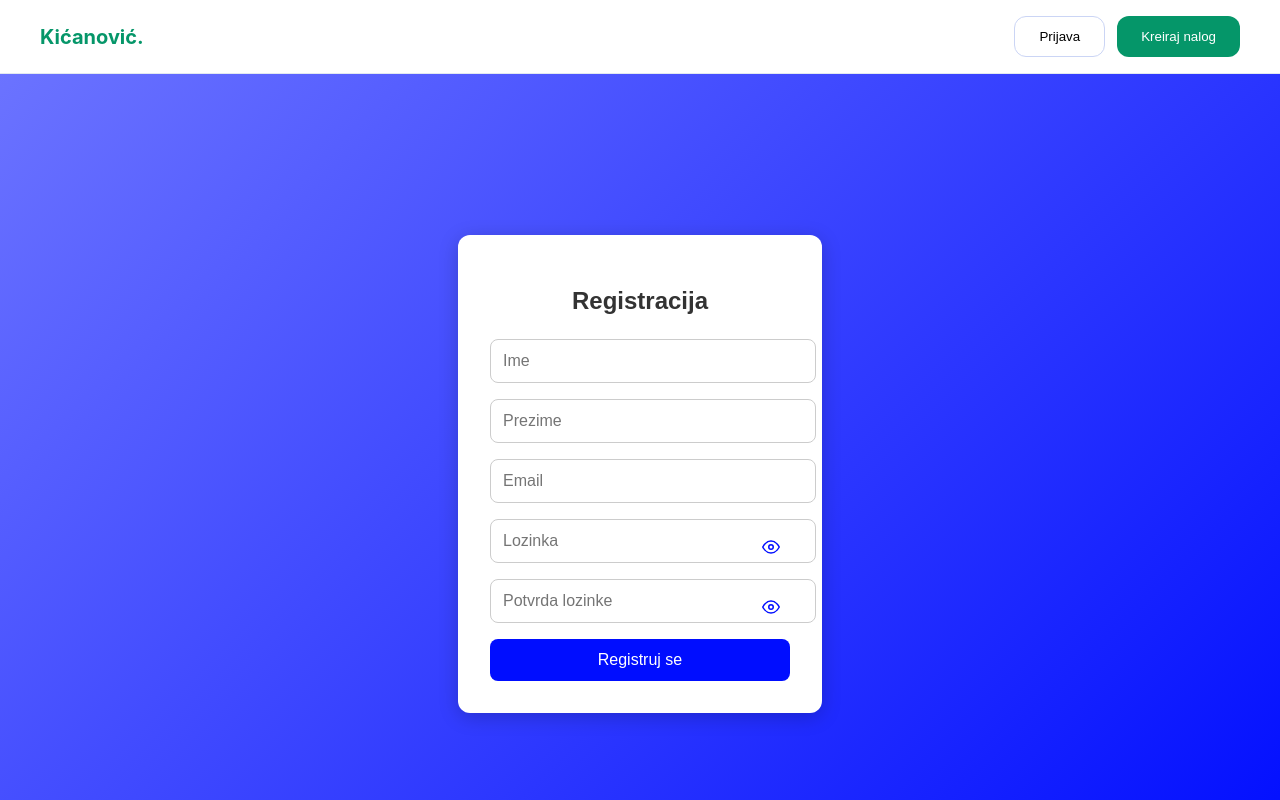
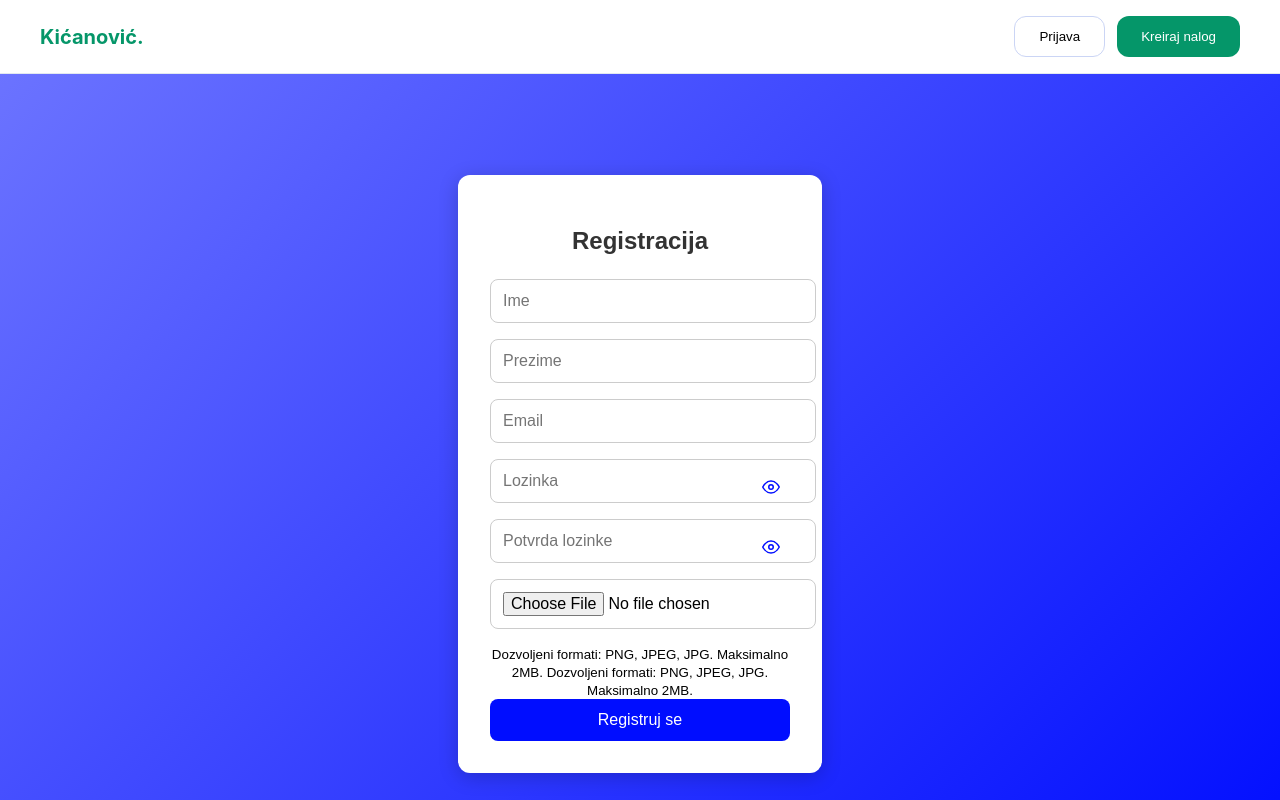
Before and after one commit to elab-development/internet-tehnologije-2025-vebapkzapregledfinansija_2019_0267, a React (Create React App) app in the folder licne-finansije-front/: page /register in a window 1280 px wide. Shown: the top 800 px of the page. Built offline with nearby package versions, Linux system fonts and the light colour scheme.

Commit message:
Omoguceno dodavanje profilne slike prilikom registracije

```diff
--- /dev/null
+++ b/licne-finansije-front/src/components/FileInput.jsx
@@ -0,0 +1,28 @@
+import React from 'react';
+
+const FileInput = ({
+    id,
+    label,
+    onChange,
+    accept,
+    hint,
+    required = false,
+    ...rest
+}) => {
+    return (
+        <div className="auth-field">
+            <label htmlFor={id}>{label}</label>
+            <input
+                id={id}
+                type="file"
+                accept={accept}
+                onChange={onChange}
+                required={required}
+                {...rest}
+            />
+            {hint && <small className="file-input-hint">{hint}</small>}
+        </div>
+    )
+};
+
+export default FileInput;
--- a/licne-finansije-front/src/pages/Login/LoginPage.jsx
+++ b/licne-finansije-front/src/pages/Login/LoginPage.jsx
@@ -24,7 +24,7 @@ const LoginPage = () => {
 
     try {
       const response = await api.post("/login", { email, password });
-            const {token, user, message} =response.data;
+      const { token, user, message } = response.data;
 
       //UPISIVANJE TOKENA I KORISNICKIH PODATAKA U LOCAL STORAGE
       localStorage.setItem("token", token);
@@ -38,9 +38,9 @@ const LoginPage = () => {
     } catch (err) {
       setLoading(false);
       console.log(err);
-           if(err.response.status === 401){
+      if (err.response.status === 401) {
         setError("Neispravni kredencijali");
-           } else if (err.response.status === 422){
+      } else if (err.response.status === 422) {
         setError("Neispravni podaci");
       } else {
         setError("Došlo je do greške. Pokušajte ponovo.");
@@ -57,7 +57,9 @@ const LoginPage = () => {
           type="email"
           placeholder="Email"
           value={email}
-          onChange={(e) => setEmail(e.target.value)}
+          onChange={(e) => setEmail(e.target.value)} //svaki put kada se promeni input, azurira se stanje emaila; kreira se event objekat koji sadrzi informacije o promeni,
+          // a zatim se koristi setEmail funkcija da se azurira stanje emaila sa novom vrednoscu iz inputa; target je ono na sta smo kliknuli, a .value je nova vrednost tog polja;
+          //  ovo omogucava da se stanje emaila u komponenti odrzi sinhronizovanim sa vrednoscu unetom u input polje
           required
         />
         {/* <input
--- a/licne-finansije-front/src/pages/RegistrationPage.jsx
+++ b/licne-finansije-front/src/pages/RegistrationPage.jsx
@@ -6,6 +6,9 @@ import PasswordInput from '../components/PasswordInput';
 import PrimaryButton from '../components/PrimaryButton';
 import api from '../api/api';
 import './Login/LoginPage.css';
+import FileInput from '../components/FileInput';
+
+
 
 const RegistrationPage = () => {
 
@@ -15,7 +18,19 @@ const RegistrationPage = () => {
   const [prezime, setPrezime] = useState("");
   const [email, setEmail] = useState("");
   const [password, setPassword] = useState("");
-    const[passwordConfirm, setPasswordConfirm] = useState("");
+  const [passwordConfirm, setPasswordConfirm] = useState("");
+  const [slika, setSlika] = useState(null);
+
+
+  const handleFileChange = (e) => {
+    const selectedFile = e.target.files[0];
+
+    if (!selectedFile) return;
+    setSlika(selectedFile);
+  };
+  //const handleFileChange = (e) => {
+  // setSlika(e.target.files[0]);
+  // }
 
   const [error, setError] = useState('');
   const [info, setInfo] = useState('');
@@ -28,12 +43,21 @@ const RegistrationPage = () => {
     setLoading(true);
 
     try {
-            const response = await api.post("/register", {
-                ime,
-                prezime,
-                email,
-                password,
-                password_confirmation:passwordConfirm
+      const formData = new FormData();
+      formData.append("ime", ime);
+      formData.append("prezime", prezime);
+      formData.append("email", email);
+      formData.append("password", password);
+      formData.append("password_confirmation", passwordConfirm);
+
+      if (slika) {
+        formData.append("slika", slika);
+      }
+
+      const response = await api.post("/register", formData, {
+        headers: {
+          "Content-Type": "multipart/form-data"
+        }
       });
 
       console.log(response.data);
@@ -90,6 +114,15 @@ const RegistrationPage = () => {
           onChange={(e) => setPasswordConfirm(e.target.value)}
         />
 
+        <FileInput
+          placeholder="Profilna slika"
+          accept="image/png, image/jpeg, image/jpg"
+          onChange={handleFileChange}
+        />
+        <small className="file-input-hint">Dozvoljeni formati: PNG, JPEG, JPG. Maksimalno 2MB. </small>
+
+        <small className="file-input-hint">Dozvoljeni formati: PNG, JPEG, JPG. Maksimalno 2MB. </small>
+
         {info && <div className="info">{info}</div>}
         {error && <div className="error-popup">{error}</div>}
 
```
Also changed, not shown: 1 other file (tests, documents, lock files or other folders). Lines whose indentation alone changed are shown as unchanged.
